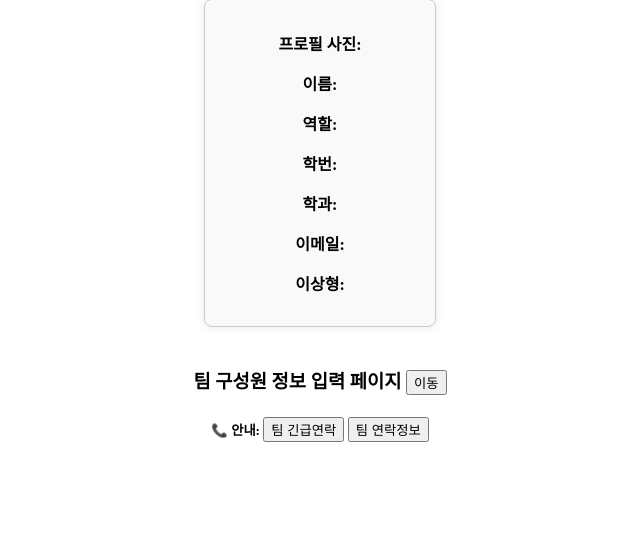
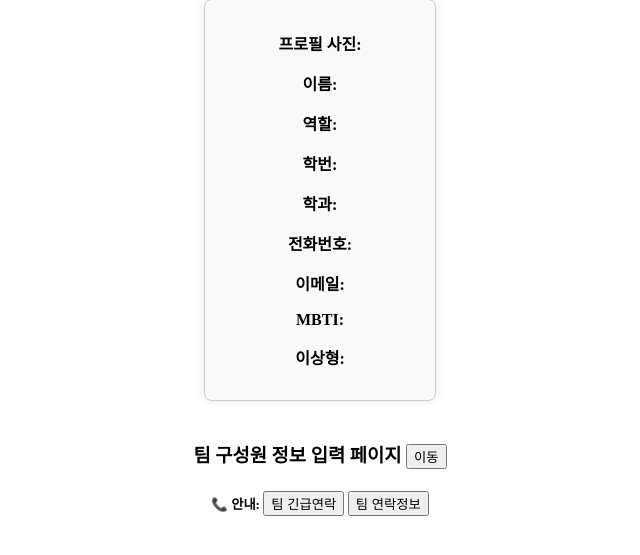
Before and after one commit to CSID-DGU/2025-1-OSSPrac-nux-04, a Flask app: page / in a window 1280 px wide. Shown: the part 110-665 px from the top of the page, without its empty margins (320-960 px from the left). Run offline with Flask 3, Linux system fonts and the light colour scheme.

```diff
--- a/Subject3_2/team.py
+++ b/Subject3_2/team.py
@@ -14,11 +14,12 @@ def input() :
 def result():
     names = request.form.getlist('name[]')
     student_numbers = request.form.getlist('StudentNumber[]')
+    department = request.form.getlist('Department[]')
     emails = request.form.getlist("email[]")
     dreams = request.form.getlist('Dream[]')
     phonenumber = request.form.getlist('Phonenumber[]')
     MBTI = request.form.getlist('MBTI[]')
-    return render_template('result.html',students=zip(names,student_numbers,emails,dreams,phonenumber, MBTI))
+    return render_template('result.html',students=zip(names,student_numbers,department,emails,dreams,phonenumber, MBTI))
 
 
 @app.route('/contact')
--- a/Subject3_2/templates/index.html
+++ b/Subject3_2/templates/index.html
@@ -46,7 +46,9 @@
             <p><strong>역할: </strong></p>
             <p><strong>학번: </strong></p>
             <p><strong>학과: </strong></p>
+            <p><strong>전화번호: </strong></p>
             <p><strong>이메일: </strong></p>
+            <p><strong>MBTI: </strong></p>
             <p><strong>이상형: </strong></p>
         </div>
     </div>
--- a/Subject3_2/templates/input.html
+++ b/Subject3_2/templates/input.html
@@ -66,7 +66,7 @@
                     </tr>
                     <tr>
                         <td>이상형: </td>
-                        <td><input type="text" name="Dream girl/boy[]" required></td>
+                        <td><input type="text" name="Dream[]" required></td>
                     </tr>
                     <tr>
                         <td colspan=2 style="padding-top:10px; text-align:right;">
```
Also changed, not shown: Subject3_2/templates/result.html (+6 -2 lines).
